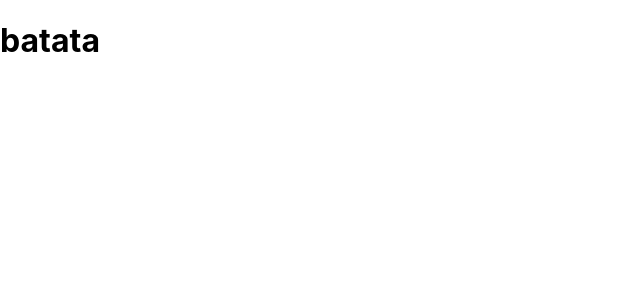
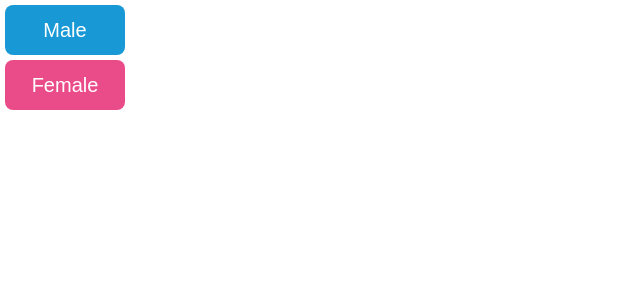
Before and after one commit to AlessandroBarreto/name-generator, a React (Create React App) app: page / in a window 1280 px wide. Shown: the top 300 px of the page, without its empty margins (0-640 px from the left). Built offline with nearby package versions, Linux system fonts and the light colour scheme.

Commit message:
feature: button

```diff
--- a/src/App.tsx
+++ b/src/App.tsx
@@ -1,7 +1,14 @@
+import { Button } from "./components/Button";
+
 function App() {
   return (
     <div className="App">
-      <h1>batata</h1>
+      <Button color="primary" text="Male" onClick={() => console.log("male")} />
+      <Button
+        color="secondary"
+        text="Female"
+        onClick={() => console.log("female")}
+      />
     </div>
   );
 }
--- /dev/null
+++ b/src/components/Button.tsx
@@ -0,0 +1,19 @@
+import "../styles/Button.css";
+
+type ButtonColor = "primary" | "secondary";
+
+interface ButtonProps {
+  color: ButtonColor;
+  text: string;
+  onClick: () => void;
+}
+
+export const Button = ({ color, text, onClick }: ButtonProps) => {
+  return (
+    <div className="button-container">
+      <button className={`button ${color}`} onClick={onClick}>
+        {text}
+      </button>
+    </div>
+  );
+};
--- /dev/null
+++ b/src/styles/Button.css
@@ -0,0 +1,32 @@
+.button-container {
+    margin: 5px;
+}
+
+.button {
+  border-radius: 8px;
+  border-style: none;
+  color: #ffffff;
+  cursor: pointer;
+  display: inline-block;
+  font-size: 20px;
+  font-weight: 500;
+  height: 50px;
+  width: 120px;
+  text-decoration: none;
+  transition: color 100ms;
+}
+
+.primary {
+  background-color: #1899d6;
+}
+
+.primary:hover {
+  background-color: #1cb0f6;
+}
+
+.secondary {
+  background-color: #ea4c89;
+}
+.secondary:hover {
+  background-color: #f082ac;
+}
```
